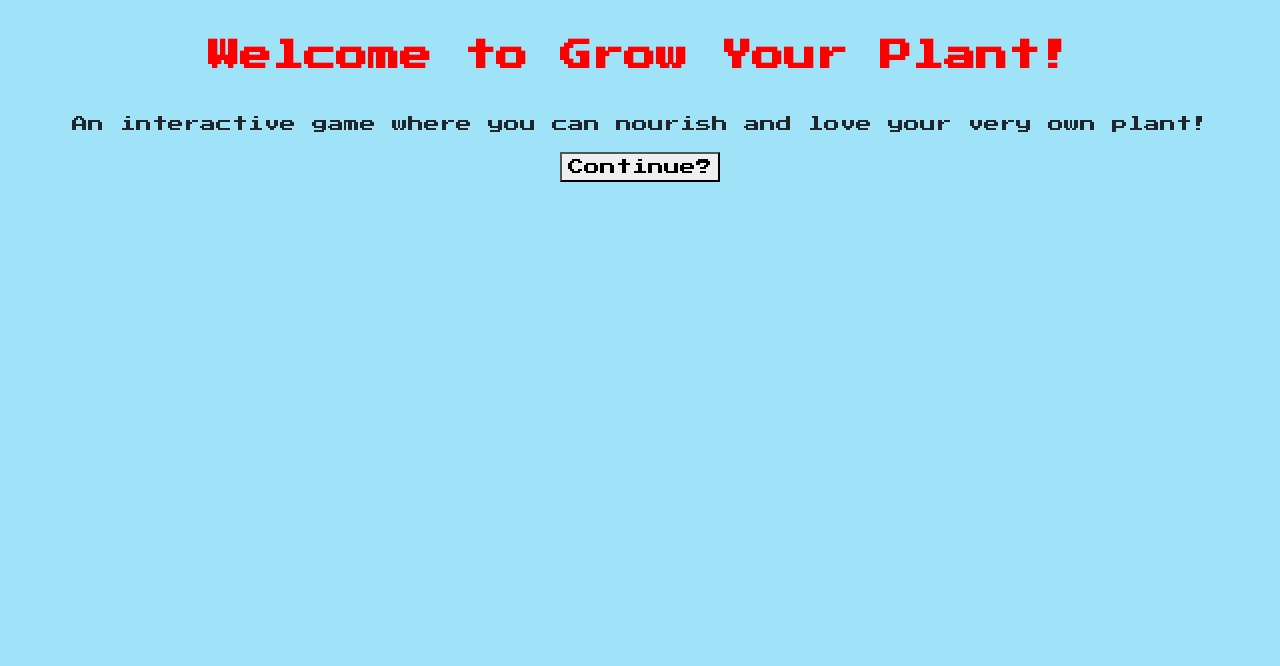
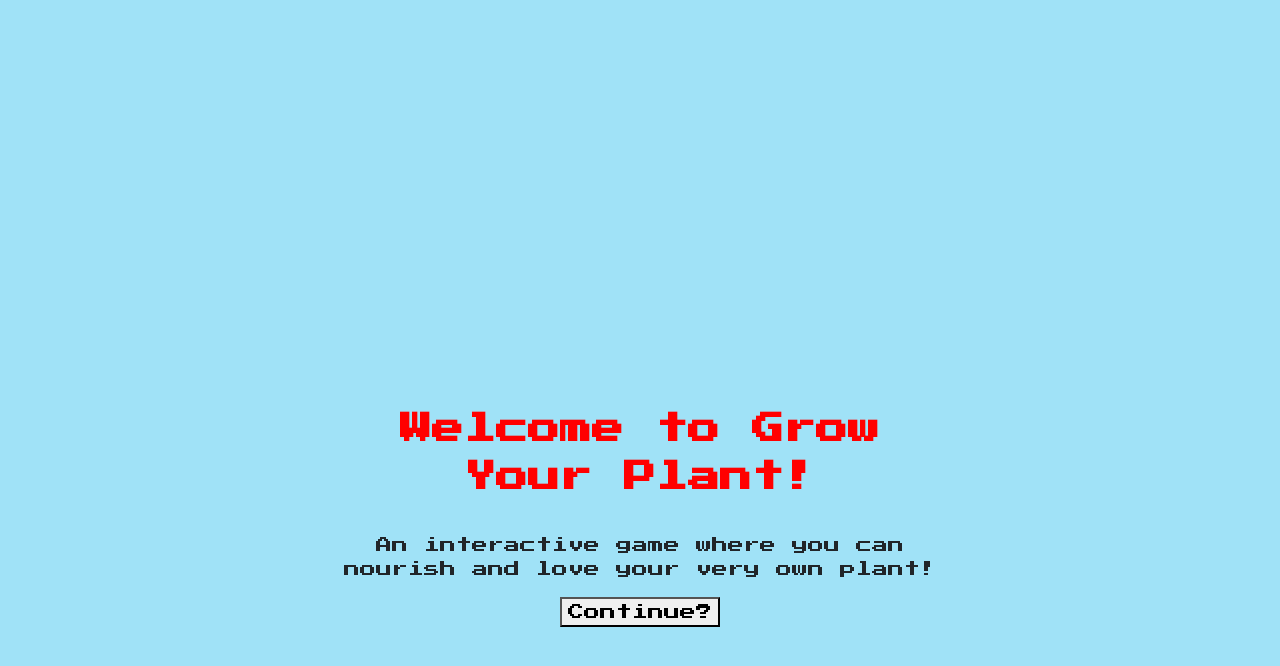
Before and after one commit to x-camacho/x-camacho.github.io, a plain HTML site: page welcome.html in a window 1280 px wide. Drawn offline with nearby package versions, Linux system fonts and the light colour scheme.

Commit message:
Commit #7 - styled the welcome page to center content

```diff
--- a/styles/main.css
+++ b/styles/main.css
@@ -1,7 +1,24 @@
+.openContainer {
+  display: block;
+  position: relative;
+  border-width: .5rem;
+  padding: 1rem;
+  margin: auto;
+  height: 1000px;
+}
+
+.space1 {
+  position: absolute;
+  left: 50%;
+  top: 50%;
+  transform: translate(-50%, -50%);
+}
+
 body {
   width: auto;
   height: auto;
   background-color: rgb(160, 226, 247);
+  image-rendering: pixelated;
 }
 
 h1 {
@@ -32,6 +49,10 @@ form {
   justify-content: center;
 }
 
+#plantName1 {
+  animation: color-change 1s infinite;
+}
+
 .flowerPosition  {
   display: flex;
   justify-content: center;
@@ -60,6 +81,7 @@ form {
   border-style: solid;
   padding: 2rem;
   margin: 1rem;
+  /* animation: border-color 1s infinite; */
 }
 
 div#value3 {
@@ -113,6 +135,35 @@ p {
 
 }
 
+/* KEYFRAMES FOR CSS ANIMATION */
+
+/* Animation for Plant Name Text */
+@keyframes color-change {
+  0% { color: rgb(255, 145, 0); }
+  15% { color: rgb(235, 201, 9); }
+  30% { color: rgb(115, 255, 0); }
+  45% { color: rgb(0, 195, 255); }
+  60% { color: rgb(132, 0, 255); }
+  75% { color: rgb(247, 0, 255); }
+  90% { color: rgb(255, 0, 64); }
+  100% { color: rgb(255, 0, 0); }
+}
+
+@keyframes border-color {
+  0% { color: rgb(255, 145, 0); }
+  15% { color: rgb(235, 201, 9); }
+  30% { color: rgb(115, 255, 0); }
+  45% { color: rgb(0, 195, 255); }
+  60% { color: rgb(132, 0, 255); }
+  75% { color: rgb(247, 0, 255); }
+  90% { color: rgb(255, 0, 64); }
+  100% { color: rgb(255, 0, 0); }
+}
+
+
+
+
+
 /* OPTIMIZATION FOR OTHER DEVICES */
 
 /* for laptops */
--- a/welcome.html
+++ b/welcome.html
@@ -11,15 +11,22 @@
     <script defer src="./scripts/app.js"> </script>
     <title>Grow Your Plant!</title>
 </head>
-<body>
+<body1>
+    <div class="openContainer">
+        <div class="space1">
+            <div class="openScreen">
                 <h1>Welcome to Grow Your Plant!</h1>
                 <div>
                     <p>An interactive game where you can nourish and love your very own plant!</p>
                 </div>
+            </div>
+            <div class="space2"></div>
             <div>
                 <form action="name_your_plant.html">
                 <button id="Continue?">Continue?</button>
                 </form>
             </div>
-</body>
+        </div>
+    </div>
+</body1>
 </html>
```
Also changed, not shown: index.html (+0 -6 lines). Lines whose indentation alone changed are shown as unchanged.
